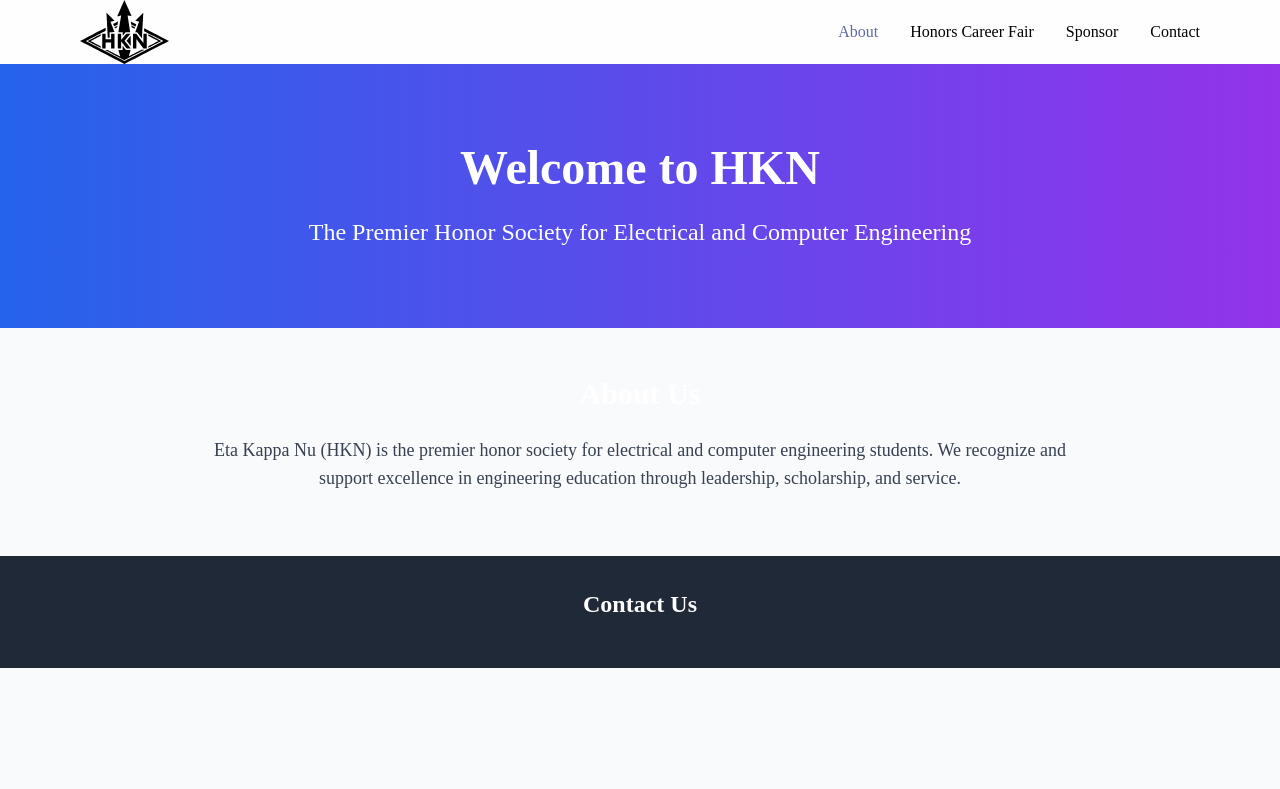
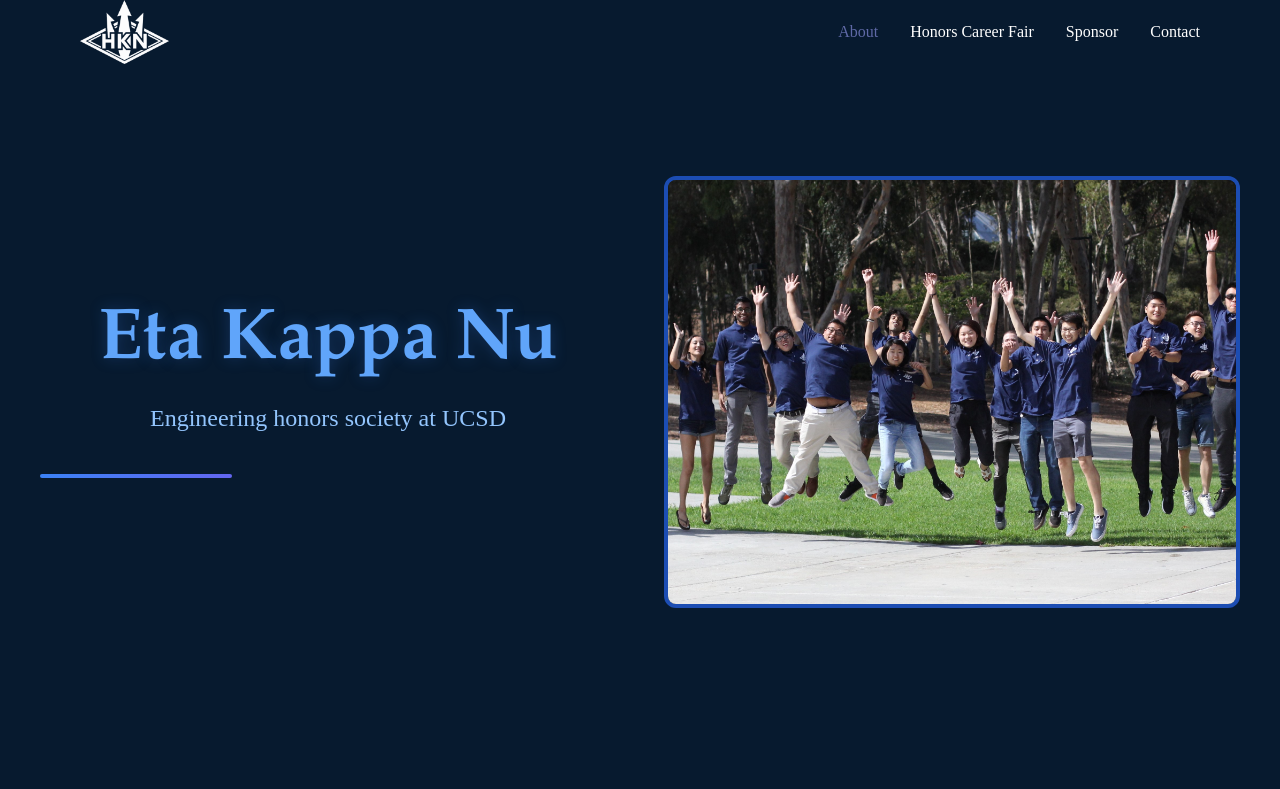
Before and after one commit to hknucsd/website, a React (Vite) app in the folder hkn-website/: page / in a window 1280 px wide. Shown: the top 789 px of the page. Built offline with nearby package versions, Linux system fonts and the light colour scheme; a web font is replaced by a local one.

Commit message:
landing page

```diff
--- /dev/null
+++ b/hkn-website/src/Home.css
@@ -0,0 +1,41 @@
+/* Background and text colors */
+.page-container {
+    min-height: 100vh;
+    width: 100%;
+    background-color: #071A2F;
+    color: #60A5FA; /* Tailwind's blue-400 */
+    overflow-x: hidden;
+  }
+
+  .header {
+    background-color: #071A2F;
+  }
+
+  .title {
+    color: #60A5FA; /* Tailwind's blue-400 */
+    text-shadow: 0 0 15px rgba(59, 130, 246, 0.25); /* Tailwind's drop-shadow */
+  }
+
+  .subtitle {
+    color: #93C5FD; /* Tailwind's blue-300 */
+  }
+
+  .gradient-bar {
+    height: 0.25rem; /* Tailwind's h-1 */
+    width: 9rem; /* Tailwind's w-36 */
+    background: linear-gradient(to right, #3B82F6, #6366F1); /* Tailwind's bg-gradient-to-r */
+    border-radius: 9999px; /* Tailwind's rounded-full */
+  }
+
+  .gradient-bar-md {
+    width: 12rem; /* Tailwind's md:w-48 */
+  }
+
+  .image {
+    width: 100%;
+    max-width: 40rem; /* Tailwind's max-w-xl */
+    aspect-ratio: 4 / 3; /* Tailwind's aspect-[4/3] */
+    object-fit: cover; /* Tailwind's object-cover */
+    border-radius: 0.75rem; /* Tailwind's rounded-xl */
+    border: 0.25rem solid rgba(37, 99, 235, 0.7); /* Tailwind's ring-4 and ring-blue-600/70 */
+  }
--- a/hkn-website/src/Home.jsx
+++ b/hkn-website/src/Home.jsx
@@ -1,34 +1,51 @@
 import React from 'react';
 import NavBar from './components/NavBar';
+import './Home.css';
 
 function Home() {
   return (
-    <div className="min-h-screen bg-gray-50">
+    <div className="page-container">
       <NavBar />
-      <header className="bg-gradient-to-r from-blue-600 to-purple-600 text-white py-20">
-        <div className="container mx-auto px-4">
-          <div className="max-w-4xl mx-auto text-center">
-            <h1 className="text-5xl font-bold mb-6">Welcome to HKN</h1>
-            <p className="text-2xl">
-              The Premier Honor Society for Electrical and Computer Engineering
-            </p>
+
+      <header className="header">
+        <div className="container mx-auto px-6 md:px-10 py-20 md:py-28">
+          <div className="grid md:grid-cols-2 gap-12 items-center">
+            <div>
+              <h1 className="text-5xl md:text-7xl font-extrabold leading-tight title">
+                Eta Kappa Nu
+              </h1>
+              <p className="mt-6 text-xl md:text-2xl subtitle">
+                Engineering honors society at UCSD
+              </p>
+
+              <div className="mt-10 gradient-bar gradient-bar-md"></div>
+            </div>
+
+            <div className="md:justify-self-end">
+              <img
+                src="/src/media/images/group.jpg"
+                alt="HKN group"
+                className="image"
+              />
+            </div>
           </div>
         </div>
       </header>
-      <main className="container mx-auto px-4 py-12">
-        <section className="max-w-4xl mx-auto">
-          <h2 className="text-3xl font-bold mb-6">About Us</h2>
-          <p className="text-lg text-gray-700 mb-4">
+
+      <main className="container mx-auto px-6 md:px-10 py-16">
+        <section className="max-w-4xl text-center mx-auto">
+          <h2 className="text-3xl font-bold text-blue-400 mb-6">About Us</h2>
+          <p className="text-lg text-blue-200/90">
             Eta Kappa Nu (HKN) is the premier honor society for electrical and computer engineering students.
             We recognize and support excellence in engineering education through leadership, scholarship, and service.
           </p>
-          {/* Add more content sections here */}
         </section>
       </main>
-      <footer id="contact" className="bg-gray-800 text-white py-8">
-        <div className="container mx-auto px-4">
+
+      <footer id="contact" className="bg-[#0A2540] text-blue-100 py-10">
+        <div className="container mx-auto px-6 md:px-10">
           <h2 className="text-2xl font-bold mb-4">Contact Us</h2>
-          {/* Add contact information here */}
+          <p className="text-blue-200/80">Add contact information here.</p>
         </div>
       </footer>
     </div>
--- a/hkn-website/src/components/NavBar.jsx
+++ b/hkn-website/src/components/NavBar.jsx
@@ -1,17 +1,16 @@
 import React from 'react';
 import { Link, useLocation } from 'react-router-dom';
 import whiteHknLogo from '../media/logos/hkn-logo-white.png';
-import blackHknLogo from '../media/logos/hkn-logo-black.svg';
 
 function NavBar() {
   const location = useLocation();
   const isCareerFairPage = location.pathname === '/career-fair';
-  const logoSrc = isCareerFairPage ? whiteHknLogo : blackHknLogo;
-  const textColorClass = isCareerFairPage ? 'text-white' : 'text-black';
+  const logoSrc = isCareerFairPage ? whiteHknLogo : whiteHknLogo;
+  const textColorClass = isCareerFairPage ? 'text-white' : 'text-white';
   const hoverColorClass = isCareerFairPage ? 'hover:text-[#A3D7E5]' : 'hover:text-[#5F69A6]';
 
   return (
-    <nav className={`bg-transparent ${isCareerFairPage ? '' : 'shadow-md bg-white bg-opacity-90'}`}>
+    <nav className={`bg-transparent ${isCareerFairPage}`}>
       <div className="max-w-6xl mx-auto px-4">
         <div className="flex justify-between items-center h-16">
           {/* Logo */}
```
Also changed, not shown: hkn-website/src/media/images/group.jpg (added).
